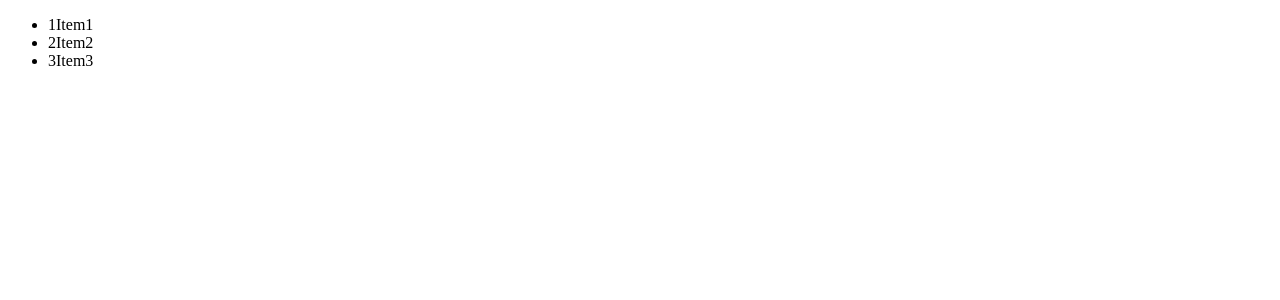
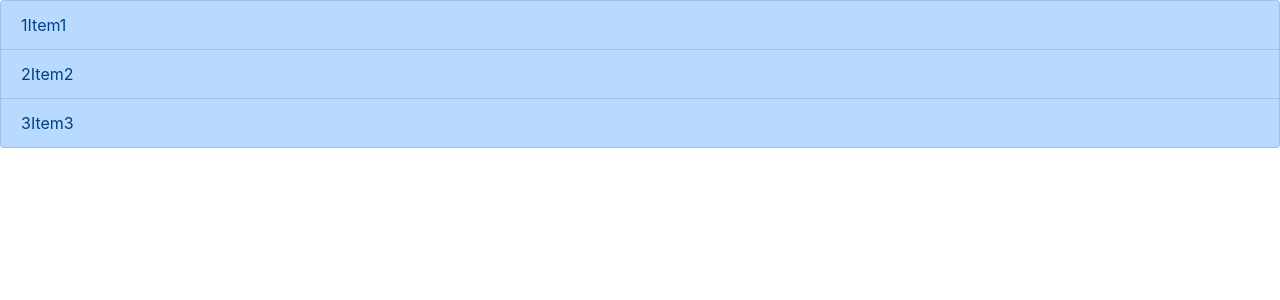
Before and after one commit to AleksGram/Chuck, a React (Create React App) app: page / in a window 1280 px wide. Shown: the top 300 px of the page. Built offline with nearby package versions, Linux system fonts and the light colour scheme.

Commit message:
added bootstr links

```diff
--- a/public/index.html
+++ b/public/index.html
@@ -6,6 +6,9 @@
       name="viewport"
       content="width=device-width, initial-scale=1, shrink-to-fit=no"
     />
+    <link rel="stylesheet" href="https://stackpath.bootstrapcdn.com/bootstrap/4.3.0/css/bootstrap.min.css"/>
+    <link rel="stylesheet" href="https://stackpath.bootstrapcdn.com/font-awesome/4.7.0/css/font-awesome.min.css"/>
+    <link href="https://fonts.googleapis.com/css?family=Playfair+Display:700" rel="stylesheet"/>
     <title>React App</title>
   </head>
   <body>
--- a/src/components/good-list-item/good-list-item.js
+++ b/src/components/good-list-item/good-list-item.js
@@ -2,7 +2,7 @@ import React, { Fragment } from 'react';
 import './good-list-item.css';
 
 const GoodListItem = ({itemData}) => {
-    const { id, name } = itemData
+    const { id, name, imagePath } = itemData
     return (
         <Fragment>
             <span>{id}</span>
--- a/src/components/good-list/good-list.js
+++ b/src/components/good-list/good-list.js
@@ -1,5 +1,6 @@
 import React, { Component } from 'react';
 import GoodListItem from '../good-list-item';
+import Loader from '../loader'
 import { connect } from 'react-redux';
 // import { bindActionCreators } from 'redux';
 import * as actions from '../../actions';
@@ -10,19 +11,22 @@ import './good-list.css';
 class GoodList extends Component {
 
     componentDidMount () {
-        const { storeService } = this.props;
-        const data = storeService.getItems();
-        console.log(data);
-        this.props.goodLoaded(data)
+        const { storeService, goodLoaded  } = this.props;
+        storeService.getItems()
+            .then((data) =>  goodLoaded(data));
     }
 
     render () {
-        const { goods } = this.props;
+        const { goods, loading } = this.props;
+
+        if (loading) {
+            return <Loader/>
+        }
         return (
-            <ul>
+            <ul className="list-group">
                 {goods.map((itemData) => {
                     return (
-                       <li key={itemData.id}>
+                       <li className='list-group-item list-group-item-primary' key={itemData.id}>
                          <GoodListItem itemData={itemData}/>
                        </li>
                     )
@@ -32,8 +36,8 @@ class GoodList extends Component {
     }
 }
 
-const mapStateToProps = ({goods}) => {
-    return { goods }
+const mapStateToProps = ({goods, loading}) => {
+    return { goods, loading }
 }
 
 // const mapDispatchToProps = (dispatch) => {
--- a/src/components/loader/loader.js
+++ b/src/components/loader/loader.js
@@ -1,7 +1,7 @@
 import React from 'react';
 
 const Loader = () => {
-    return <div> Loading....</div>
+    return <h1> Loading....</h1>
 }
 
 export default Loader;
--- a/src/reducers/index.js
+++ b/src/reducers/index.js
@@ -1,14 +1,15 @@
 
 const initialState = {
-    goods:  []
-
+    goods:  [],
+    loading: true
 }
 
 const reducer = (state = initialState, action) => {
     switch (action.type) {
         case 'GOODS_LOADED':
             return {
-                goods: action.payload
+                goods: action.payload,
+                loading: false
             }
         default:
             return state;
--- a/src/services/store-service.js
+++ b/src/services/store-service.js
@@ -1,12 +1,17 @@
 
 
 export default class Store {
+    data = [
+        {id:1, name: 'Item1', price: 55},
+        {id:2, name: 'Item2', price: 49},
+        {id:3, name: 'Item3', price: 88},
+    ];
     getItems () {
-        return [
-            {id:1, name: 'Item1'},
-            {id:2, name: 'Item2'},
-            {id:3, name: 'Item3'},
-        ];
+        return new Promise((resolve) => {
+            setTimeout(() => {
+                resolve(this.data)
+            }, 800)
+        })
     }
 
 }
```
